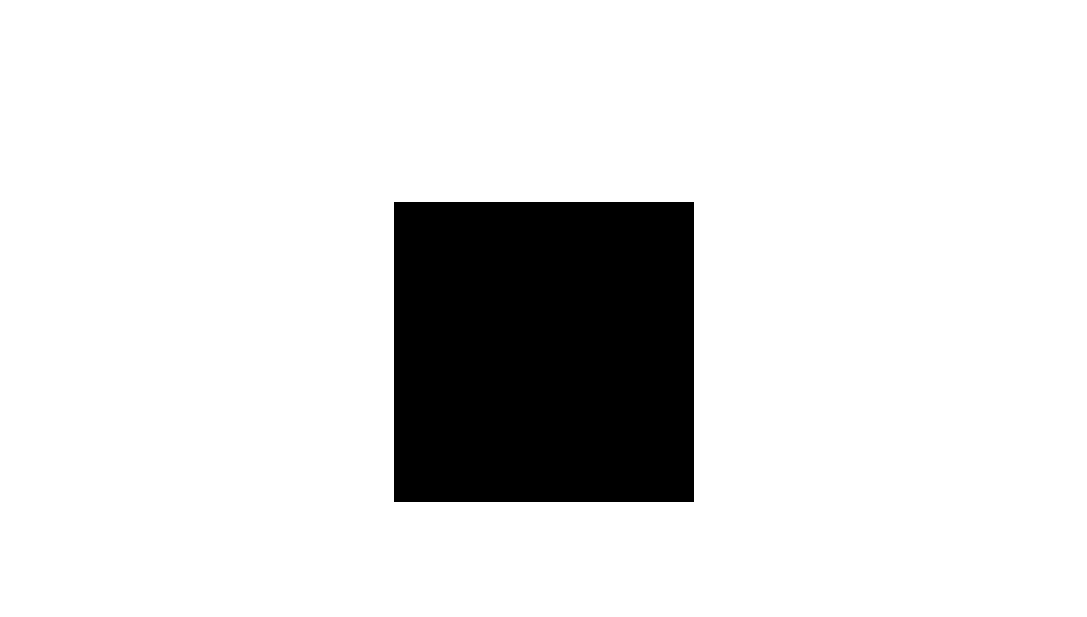
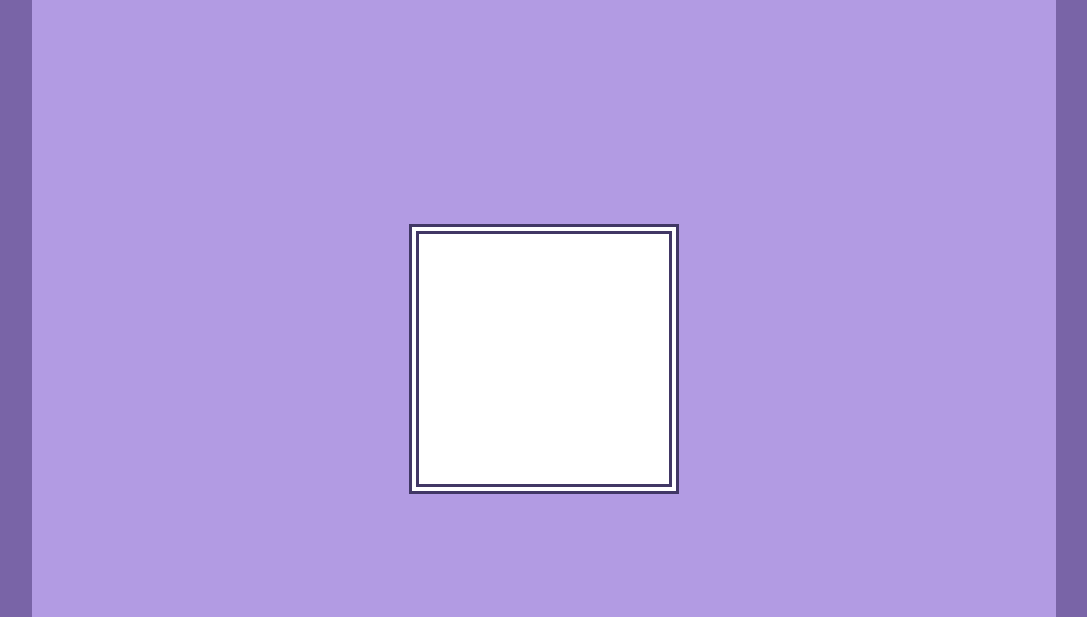
Before and after one commit to imsamudev/playsquare, a plain HTML site: page index.html in a window 1280 px wide. Shown: the part 183-800 px from the top of the page, without its empty margins (96-1183 px from the left). Drawn offline with Linux system fonts and the light colour scheme.

Commit message:
adjust_general-styles

```diff
--- a/styles.css
+++ b/styles.css
@@ -1,6 +1,15 @@
 * {
   margin: 0;
   padding: 0;
+}
+
+:root {
+  --color-1: #9c44cc;
+  --color-2: #b29be3;
+  --color-3: #6c2c84;
+  --color-4: #7964a7;
+  --color-5: #ccaedc;
+  --color-6: #413765;
 }
 
 html {
@@ -8,17 +17,26 @@ html {
   font-family: "Pixelify Sans", sans-serif;
 }
 
+body {
+  width: 100%;
+  display: flex;
+  justify-content: center;
+  background-color: var(--color-4);
+}
+
 .container {
   height: 100vh;
-  width: 100%;
+  width: 80%;
   display: flex;
   flex-direction: column;
   justify-content: space-around;
   align-items: center;
+  background-color: var(--color-2);
 }
 
 #square {
-  height: 300px;
-  width: 300px;
-  background-color: black;
+  height: 250px;
+  width: 250px;
+  background-color: white;
+  border: 10px double var(--color-6);
 }
```
